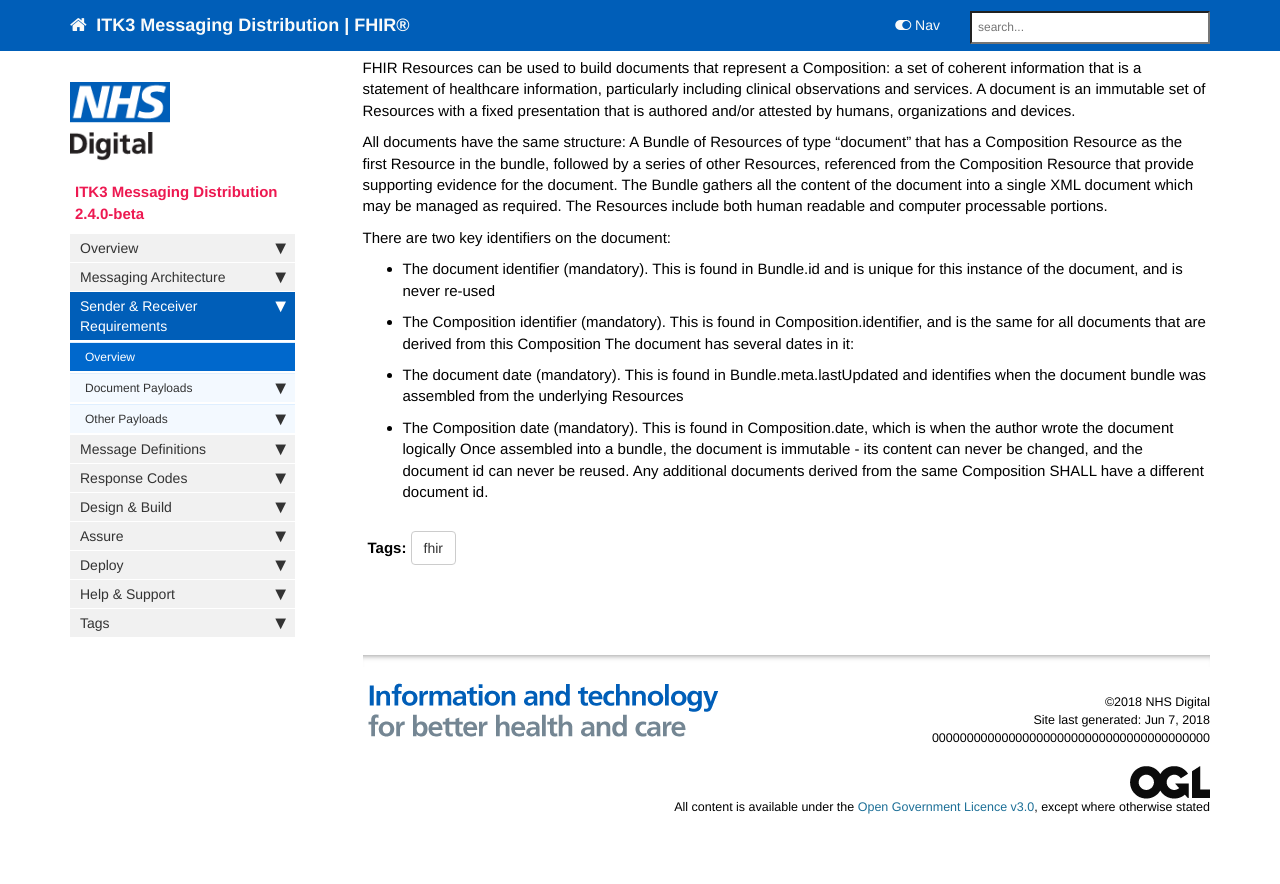
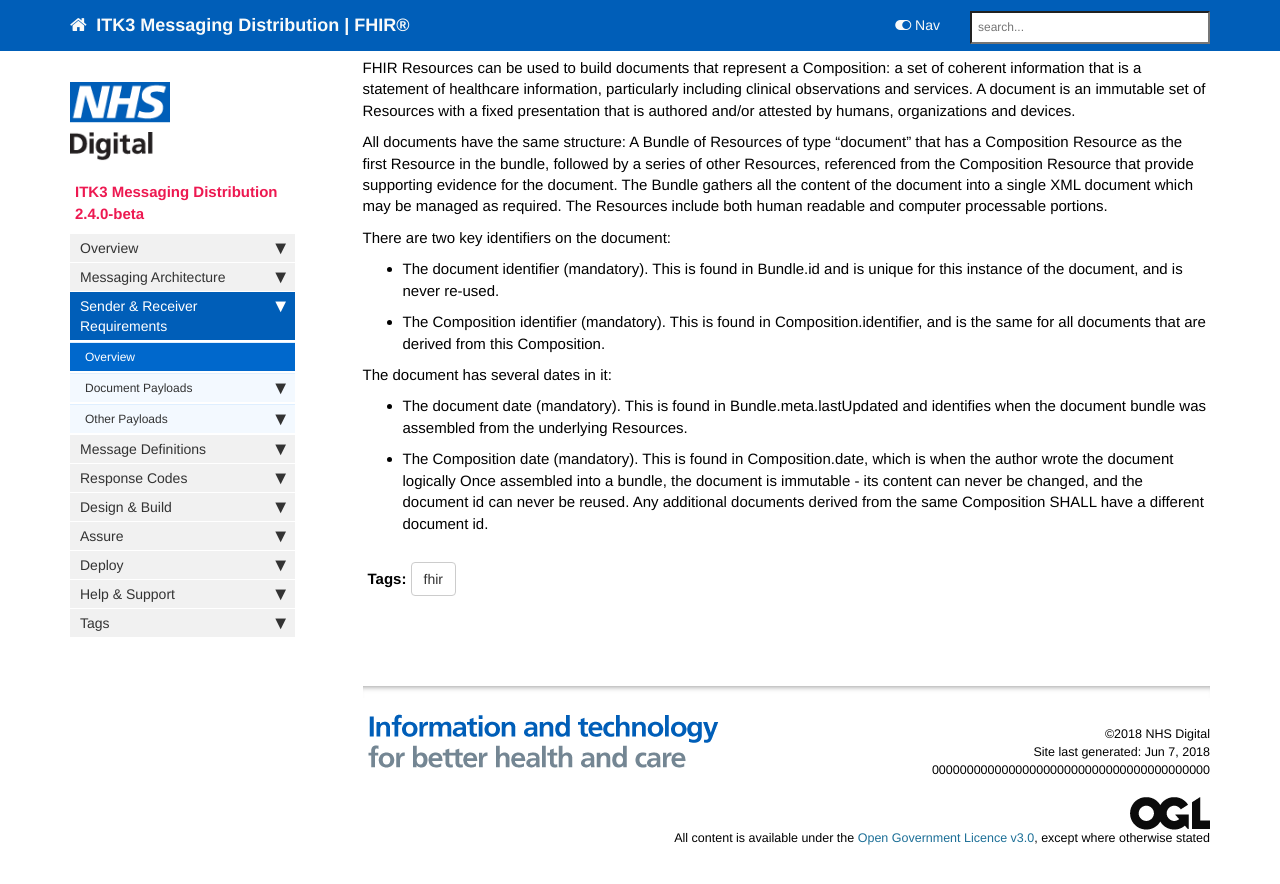
Before and after one commit to nhsconnect/ITK3-Messaging-Distribution, a Jekyll site: the page built from pages/explore/explore_s_and_r.md, in a window 1280 px wide and 900 px high, scrolled down 623 px. Shown: the top 884 px of the window. Built offline with Jekyll 4.4.1, drawn with Linux system fonts in a browser that asks for light colours; nearby versions of some CDN libraries; comment, search, counter and statistics services are not loaded.

```diff
--- a/pages/explore/explore_s_and_r.md
+++ b/pages/explore/explore_s_and_r.md
@@ -23,10 +23,11 @@ All documents have the same structure: A Bundle of Resources of type "document"
 
 There are two key identifiers on the document:
 
-- The document identifier (mandatory). This is found in Bundle.id and is unique for this instance of the document, and is never re-used
-- The Composition identifier (mandatory). This is found in Composition.identifier, and is the same for all documents that are derived from this Composition
+- The document identifier (mandatory). This is found in Bundle.id and is unique for this instance of the document, and is never re-used.
+- The Composition identifier (mandatory). This is found in Composition.identifier, and is the same for all documents that are derived from this Composition.
+
 The document has several dates in it:
 
-- The document date (mandatory). This is found in Bundle.meta.lastUpdated and identifies when the document bundle was assembled from the underlying Resources
+- The document date (mandatory). This is found in Bundle.meta.lastUpdated and identifies when the document bundle was assembled from the underlying Resources.
 - The Composition date (mandatory). This is found in Composition.date, which is when the author wrote the document logically
 Once assembled into a bundle, the document is immutable - its content can never be changed, and the document id can never be reused. Any additional documents derived from the same Composition SHALL have a different document id.
```
